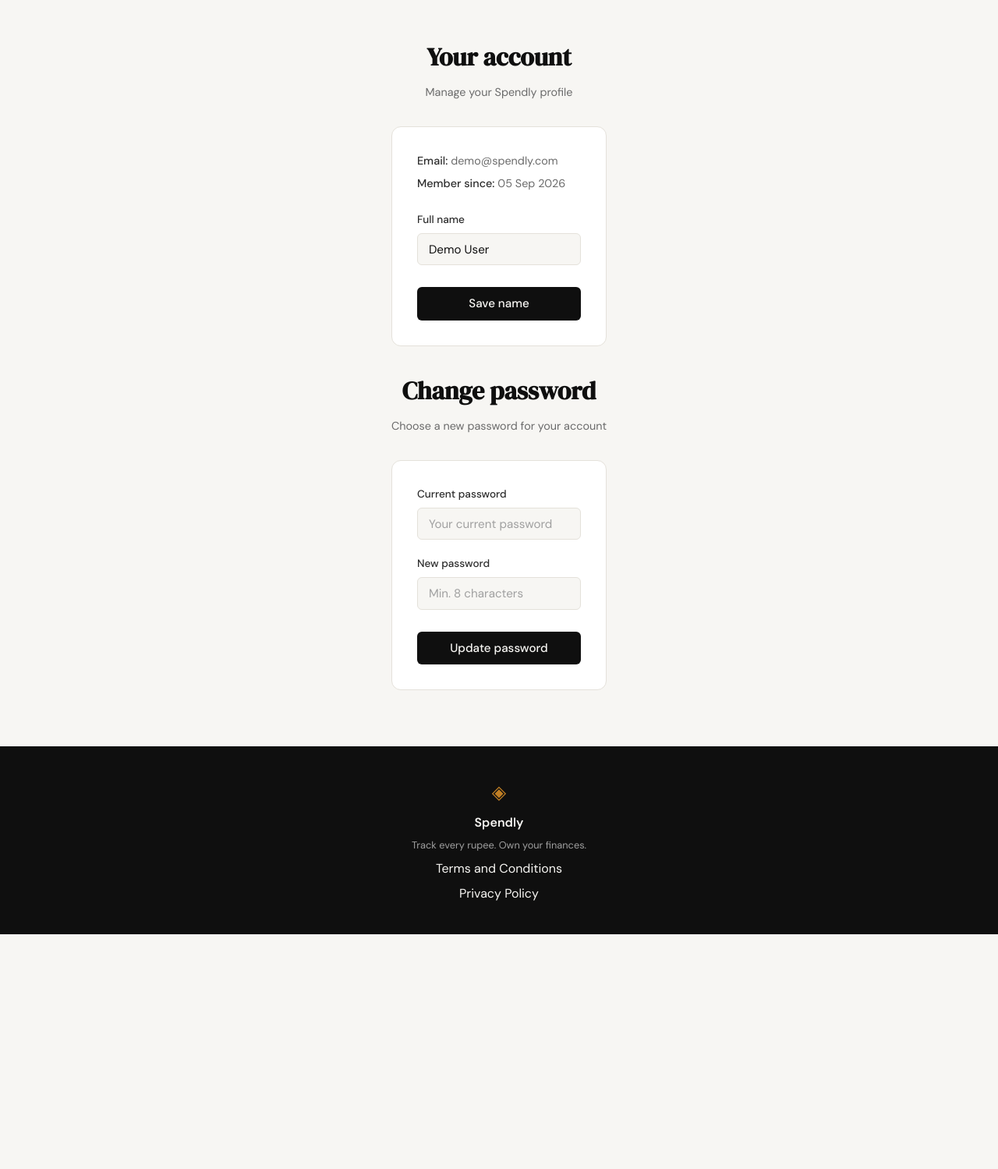
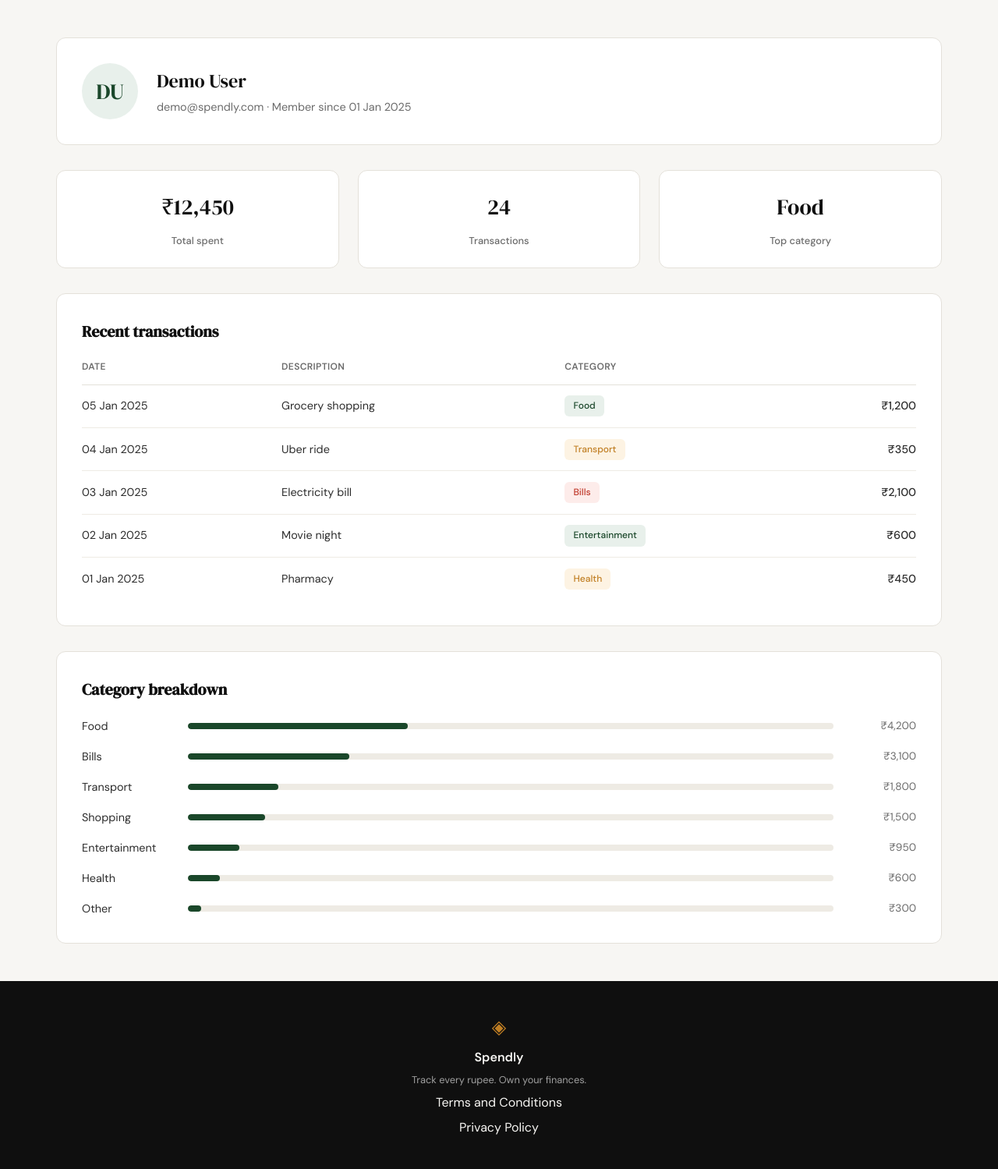
Before and after one commit to dilipchem25/Spendly, a Flask app: page /profile in a window 1280 px wide. Shown: the part 61-1560 px from the top of the page at 78% size. Before the commit the page ends 1259 px from the top, so only its background shows below. Run offline with Flask 3, Linux system fonts and the light colour scheme; the visitor is signed in with stand-in values (Sample User, id 1); data comes from the database, SQL or seed files in the repository.

Commit message:
Redo Step 4 as a hardcoded UI-first Profile page
Per .claude/specs/04-profile-page.md, this deliberately redoes the
DB-backed profile from PR #2 (04-profile.md) as a static mockup:
- /profile is now GET-only, gated by the existing login_required
  decorator, rendering hardcoded context (no DB queries)
- removes the name-update and password-change routes/forms
- templates/profile.html rewritten with a user info card (avatar
  initials, name, email, member-since), a 3-stat summary row, a
  hardcoded transaction history table, and a category breakdown
  with progress bars
- adds .category-badge base + color-modifier classes to
  style.css (CSS variables only, no hex, no inline styles) and
  fixed .pct-N width-step classes for the hardcoded breakdown
  percentages, avoiding any inline style attributes

Co-Authored-By: Claude Sonnet 5 <noreply@anthropic.com>
Claude-Session: https://claude.ai/code/session_01SJNBzZrCVx4HSf4M4bHHKT

```diff
--- a/app.py
+++ b/app.py
@@ -1,7 +1,6 @@
 import os
 import re
 import sqlite3
-from datetime import datetime
 from functools import wraps
 
 from flask import (
@@ -13,18 +12,9 @@ from flask import (
     session,
     url_for,
 )
-from werkzeug.security import check_password_hash, generate_password_hash
+from werkzeug.security import check_password_hash
 
-from database.db import (
-    create_user,
-    get_db,
-    get_user_by_email,
-    get_user_by_id,
-    init_db,
-    seed_db,
-    update_user_name,
-    update_user_password,
-)
+from database.db import create_user, get_db, get_user_by_email, init_db, seed_db
 
 app = Flask(__name__)
 app.secret_key = os.environ.get("SECRET_KEY", "dev-secret-change-in-production")
@@ -76,6 +66,60 @@ def login_required(view):
             return redirect(url_for("login"))
         return view(*args, **kwargs)
     return wrapped
+
+
+# ------------------------------------------------------------------ #
+# Hardcoded profile data                                              #
+# Step 4 is a UI-first mockup — wired up to real queries in Step 5.   #
+# ------------------------------------------------------------------ #
+
+PROFILE_USER = {
+    "initials": "DU",
+    "name": "Demo User",
+    "email": "demo@spendly.com",
+    "member_since": "01 Jan 2025",
+}
+
+PROFILE_STATS = {
+    "total_spent": "₹12,450",
+    "transaction_count": 24,
+    "top_category": "Food",
+}
+
+
+# Maps each category to one of the badge-color modifier classes defined in
+# style.css (.category-badge--accent / --accent-2 / --danger / --neutral).
+CATEGORY_BADGES = {
+    "Food": "accent",
+    "Entertainment": "accent",
+    "Transport": "accent-2",
+    "Health": "accent-2",
+    "Bills": "danger",
+    "Shopping": "danger",
+    "Other": "neutral",
+}
+
+PROFILE_TRANSACTIONS = [
+    {"date": "05 Jan 2025", "description": "Grocery shopping", "category": "Food", "amount": "₹1,200"},
+    {"date": "04 Jan 2025", "description": "Uber ride", "category": "Transport", "amount": "₹350"},
+    {"date": "03 Jan 2025", "description": "Electricity bill", "category": "Bills", "amount": "₹2,100"},
+    {"date": "02 Jan 2025", "description": "Movie night", "category": "Entertainment", "amount": "₹600"},
+    {"date": "01 Jan 2025", "description": "Pharmacy", "category": "Health", "amount": "₹450"},
+]
+for _txn in PROFILE_TRANSACTIONS:
+    _txn["badge"] = CATEGORY_BADGES[_txn["category"]]
+
+PROFILE_CATEGORY_BREAKDOWN = [
+    {"category": "Food", "amount": "₹4,200", "percent": 34},
+    {"category": "Bills", "amount": "₹3,100", "percent": 25},
+    {"category": "Transport", "amount": "₹1,800", "percent": 14},
+    {"category": "Shopping", "amount": "₹1,500", "percent": 12},
+    {"category": "Entertainment", "amount": "₹950", "percent": 8},
+    {"category": "Health", "amount": "₹600", "percent": 5},
+    {"category": "Other", "amount": "₹300", "percent": 2},
+]
+for _cat in PROFILE_CATEGORY_BREAKDOWN:
+    _cat["badge"] = CATEGORY_BADGES[_cat["category"]]
 
 
 # ------------------------------------------------------------------ #
@@ -142,45 +186,16 @@ def logout():
     return redirect(url_for("landing"))
 
 
-@app.route("/profile", methods=["GET", "POST"])
+@app.route("/profile")
 @login_required
 def profile():
-    if request.method == "POST":
-        name = request.form.get("name", "").strip()
-        if not name:
-            flash("Please enter your name.")
-        else:
-            update_user_name(session["user_id"], name)
-            session["user_name"] = name
-            flash("Profile updated.")
-        return redirect(url_for("profile"))
-
-    user = get_user_by_id(session["user_id"])
-    member_since = datetime.strptime(
-        user["created_at"][:19], "%Y-%m-%d %H:%M:%S"
-    ).strftime("%d %b %Y")
-    return render_template("profile.html", user=user, member_since=member_since)
-
-
-@app.route("/profile/password", methods=["POST"])
-@login_required
-def update_password():
-    current_password = request.form.get("current_password", "")
-    new_password = request.form.get("new_password", "")
-
-    user = get_user_by_id(session["user_id"])
-    if not check_password_hash(user["password_hash"], current_password):
-        flash("Current password is incorrect.")
-        return redirect(url_for("profile"))
-
-    error = validate_password(new_password)
-    if error:
-        flash(error)
-        return redirect(url_for("profile"))
-
-    update_user_password(user["id"], generate_password_hash(new_password))
-    flash("Password updated.")
-    return redirect(url_for("profile"))
+    return render_template(
+        "profile.html",
+        user=PROFILE_USER,
+        stats=PROFILE_STATS,
+        transactions=PROFILE_TRANSACTIONS,
+        category_breakdown=PROFILE_CATEGORY_BREAKDOWN,
+    )
 
 
 @app.route("/terms")
--- a/static/css/style.css
+++ b/static/css/style.css
@@ -589,6 +589,39 @@ a { color: inherit; text-decoration: none; }
 }
 
 /* ------------------------------------------------------------------ */
+/* Category badges                                                     */
+/* ------------------------------------------------------------------ */
+
+.category-badge {
+    display: inline-block;
+    padding: 0.25rem 0.7rem;
+    border-radius: var(--radius-sm);
+    font-size: 0.75rem;
+    font-weight: 500;
+    white-space: nowrap;
+}
+
+.category-badge--accent {
+    background: var(--accent-light);
+    color: var(--accent);
+}
+
+.category-badge--accent-2 {
+    background: var(--accent-2-light);
+    color: var(--accent-2);
+}
+
+.category-badge--danger {
+    background: var(--danger-light);
+    color: var(--danger);
+}
+
+.category-badge--neutral {
+    background: var(--border-soft);
+    color: var(--ink-muted);
+}
+
+/* ------------------------------------------------------------------ */
 /* Responsive                                                          */
 /* ------------------------------------------------------------------ */
 
--- a/templates/profile.html
+++ b/templates/profile.html
@@ -1,79 +1,223 @@
 {% extends "base.html" %}
 
-{% block title %}Your account — Spendly{% endblock %}
+{% block title %}Your profile — Spendly{% endblock %}
 
 {% block head %}
 <style>
+    .profile-section {
+        max-width: var(--max-width);
+        margin: 0 auto;
+        padding: 3rem 2rem;
+        display: flex;
+        flex-direction: column;
+        gap: 2rem;
+    }
+
+    .profile-card {
+        background: var(--paper-card);
+        border: 1px solid var(--border);
+        border-radius: var(--radius-md);
+        padding: 2rem;
+    }
+
+    .profile-hero {
+        display: flex;
+        align-items: center;
+        gap: 1.5rem;
+    }
+
+    .profile-avatar {
+        width: 72px;
+        height: 72px;
+        flex-shrink: 0;
+        border-radius: 50%;
+        background: var(--accent-light);
+        color: var(--accent);
+        display: flex;
+        align-items: center;
+        justify-content: center;
+        font-family: var(--font-display);
+        font-size: 1.75rem;
+    }
+
+    .profile-name {
+        font-family: var(--font-display);
+        font-size: 1.5rem;
+        color: var(--ink);
+        margin-bottom: 0.2rem;
+    }
+
     .profile-meta {
-        margin-bottom: 1.5rem;
         font-size: 0.9rem;
         color: var(--ink-muted);
     }
 
-    .profile-meta p { margin-bottom: 0.35rem; }
+    .stats-row {
+        display: grid;
+        grid-template-columns: repeat(3, 1fr);
+        gap: 1.5rem;
+    }
 
-    .profile-meta strong { color: var(--ink-soft); font-weight: 500; }
+    .stat-card {
+        background: var(--paper-card);
+        border: 1px solid var(--border);
+        border-radius: var(--radius-md);
+        padding: 1.5rem;
+        text-align: center;
+    }
 
-    .auth-container + .auth-container { margin-top: 2rem; }
+    .stat-value {
+        font-family: var(--font-display);
+        font-size: 1.75rem;
+        color: var(--ink);
+    }
+
+    .stat-label {
+        font-size: 0.8rem;
+        color: var(--ink-muted);
+        margin-top: 0.3rem;
+    }
+
+    .section-title {
+        font-family: var(--font-display);
+        font-size: 1.25rem;
+        color: var(--ink);
+        margin-bottom: 1.25rem;
+    }
+
+    .transactions-table {
+        width: 100%;
+        border-collapse: collapse;
+    }
+
+    .transactions-table th {
+        text-align: left;
+        font-size: 0.75rem;
+        text-transform: uppercase;
+        letter-spacing: 0.03em;
+        color: var(--ink-muted);
+        padding-bottom: 0.75rem;
+        border-bottom: 1px solid var(--border);
+    }
+
+    .transactions-table td {
+        padding: 0.85rem 0;
+        border-bottom: 1px solid var(--border-soft);
+        font-size: 0.9rem;
+        color: var(--ink-soft);
+    }
+
+    .transactions-table tr:last-child td { border-bottom: none; }
+
+    .txn-amount { text-align: right; font-weight: 500; color: var(--ink); }
+
+    .category-row {
+        display: grid;
+        grid-template-columns: 120px 1fr 90px;
+        align-items: center;
+        gap: 1rem;
+        margin-bottom: 1rem;
+    }
+
+    .category-row:last-child { margin-bottom: 0; }
+
+    .category-name { font-size: 0.9rem; color: var(--ink-soft); }
+
+    .category-bar {
+        height: 8px;
+        border-radius: var(--radius-sm);
+        background: var(--border-soft);
+        overflow: hidden;
+    }
+
+    .category-bar-fill {
+        height: 100%;
+        border-radius: var(--radius-sm);
+        background: var(--accent);
+    }
+
+    .category-amount { font-size: 0.85rem; color: var(--ink-muted); text-align: right; }
+
+    /* Fixed width steps for the hardcoded category percentages — avoids inline styles */
+    .pct-2 { width: 2%; }
+    .pct-5 { width: 5%; }
+    .pct-8 { width: 8%; }
+    .pct-12 { width: 12%; }
+    .pct-14 { width: 14%; }
+    .pct-25 { width: 25%; }
+    .pct-34 { width: 34%; }
+
+    @media (max-width: 700px) {
+        .stats-row { grid-template-columns: 1fr; }
+        .category-row { grid-template-columns: 90px 1fr 70px; }
+    }
 </style>
 {% endblock %}
 
 {% block content %}
 
-<section class="auth-section">
+<section class="profile-section">
+
+    <div class="profile-card profile-hero">
+        <div class="profile-avatar">{{ user.initials }}</div>
         <div>
-
-        <div class="auth-container">
-            <div class="auth-header">
-                <h1 class="auth-title">Your account</h1>
-                <p class="auth-subtitle">Manage your Spendly profile</p>
-            </div>
-
-            <div class="auth-card">
-                <div class="profile-meta">
-                    <p><strong>Email:</strong> {{ user.email }}</p>
-                    <p><strong>Member since:</strong> {{ member_since }}</p>
-                </div>
-
-                <form method="POST" action="{{ url_for('profile') }}">
-                    <div class="form-group">
-                        <label for="name">Full name</label>
-                        <input type="text" id="name" name="name"
-                               class="form-input" placeholder="Nitish Kumar"
-                               value="{{ user.name }}"
-                               required>
-                    </div>
-                    <button type="submit" class="btn-submit">Save name</button>
-                </form>
+            <p class="profile-name">{{ user.name }}</p>
+            <p class="profile-meta">{{ user.email }} &middot; Member since {{ user.member_since }}</p>
         </div>
     </div>
 
-        <div class="auth-container">
-            <div class="auth-header">
-                <h1 class="auth-title">Change password</h1>
-                <p class="auth-subtitle">Choose a new password for your account</p>
+    <div class="stats-row">
+        <div class="stat-card">
+            <p class="stat-value">{{ stats.total_spent }}</p>
+            <p class="stat-label">Total spent</p>
         </div>
-
-            <div class="auth-card">
-                <form method="POST" action="{{ url_for('update_password') }}">
-                    <div class="form-group">
-                        <label for="current_password">Current password</label>
-                        <input type="password" id="current_password" name="current_password"
-                               class="form-input" placeholder="Your current password"
-                               required>
+        <div class="stat-card">
+            <p class="stat-value">{{ stats.transaction_count }}</p>
+            <p class="stat-label">Transactions</p>
         </div>
-                    <div class="form-group">
-                        <label for="new_password">New password</label>
-                        <input type="password" id="new_password" name="new_password"
-                               class="form-input" placeholder="Min. 8 characters"
-                               required>
-                    </div>
-                    <button type="submit" class="btn-submit">Update password</button>
-                </form>
+        <div class="stat-card">
+            <p class="stat-value">{{ stats.top_category }}</p>
+            <p class="stat-label">Top category</p>
         </div>
     </div>
 
+    <div class="profile-card">
+        <h2 class="section-title">Recent transactions</h2>
+        <table class="transactions-table">
+            <thead>
+                <tr>
+                    <th>Date</th>
+                    <th>Description</th>
+                    <th>Category</th>
+                    <th></th>
+                </tr>
+            </thead>
+            <tbody>
+                {% for txn in transactions %}
+                <tr>
+                    <td>{{ txn.date }}</td>
+                    <td>{{ txn.description }}</td>
+                    <td><span class="category-badge category-badge--{{ txn.badge }}">{{ txn.category }}</span></td>
+                    <td class="txn-amount">{{ txn.amount }}</td>
+                </tr>
+                {% endfor %}
+            </tbody>
+        </table>
     </div>
+
+    <div class="profile-card">
+        <h2 class="section-title">Category breakdown</h2>
+        {% for cat in category_breakdown %}
+        <div class="category-row">
+            <span class="category-name">{{ cat.category }}</span>
+            <div class="category-bar">
+                <div class="category-bar-fill pct-{{ cat.percent }}"></div>
+            </div>
+            <span class="category-amount">{{ cat.amount }}</span>
+        </div>
+        {% endfor %}
+    </div>
+
 </section>
 
 {% endblock %}
```
Also changed, not shown: .claude/specs/04-profile-page.md (added). Lines whose indentation alone changed are shown as unchanged.
